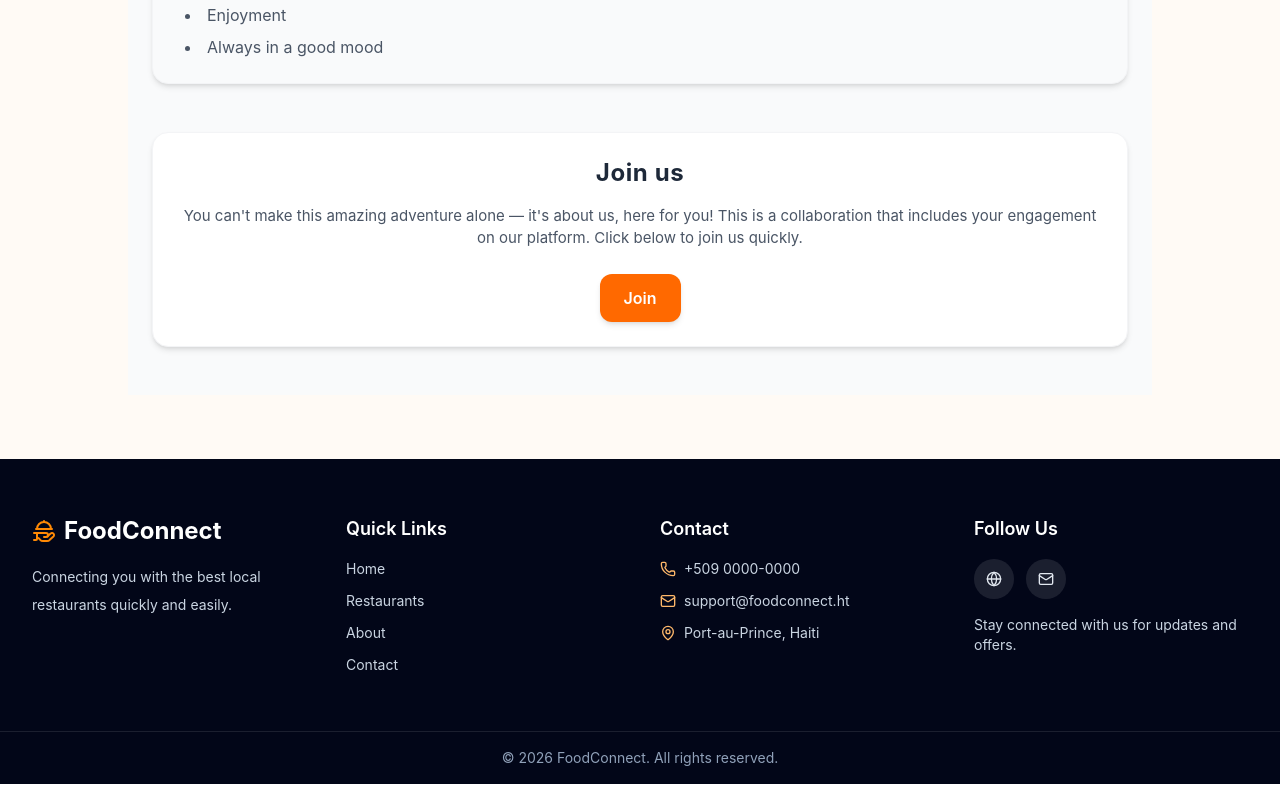
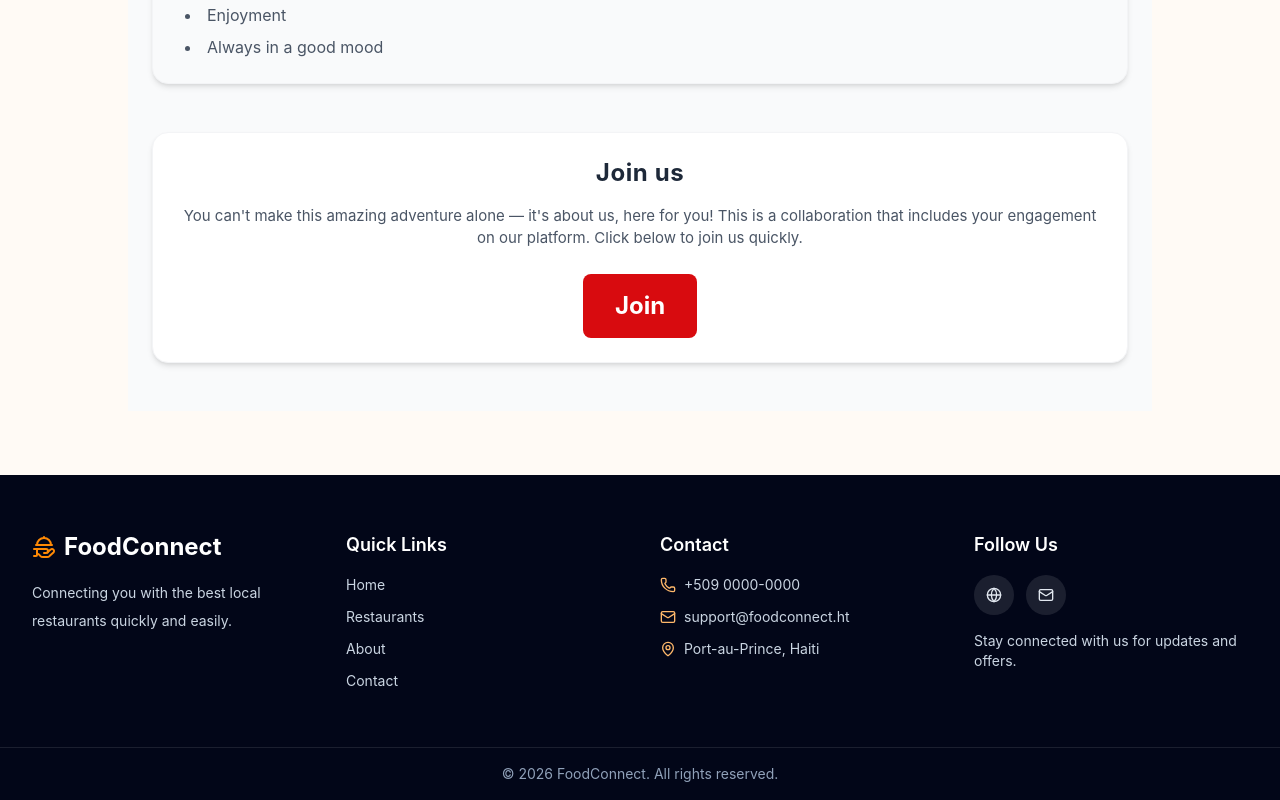
Before and after one commit to jerryinnocent123-ship-it/Project-FoodConnect, a React (Vite) app: page /about in a window 1280 px wide. Shown: the part 1366-2166 px from the top of the page. Built offline with nearby package versions, Linux system fonts and the light colour scheme; no server answers.

Commit message:
chnge color

```diff
--- a/src/pages/client/About.jsx
+++ b/src/pages/client/About.jsx
@@ -81,7 +81,7 @@ export default function About() {
           </p>
           <div>
             <Link to="/signup">
-              <button className="bg-orange-500 text-white px-6 py-3 rounded-xl font-semibold hover:bg-orange-600 hover:scale-105 transition duration-300 shadow-md">
+              <button className="px-8 py-4 text-2xl font-bold bg-[#D80B0F] text-white rounded-lg transition-all duration-300 ease-in-out hover:bg-[#A3080B] hover:shadow-lg active:scale-95">
                 {t("Join")}
               </button>
             </Link>
```
